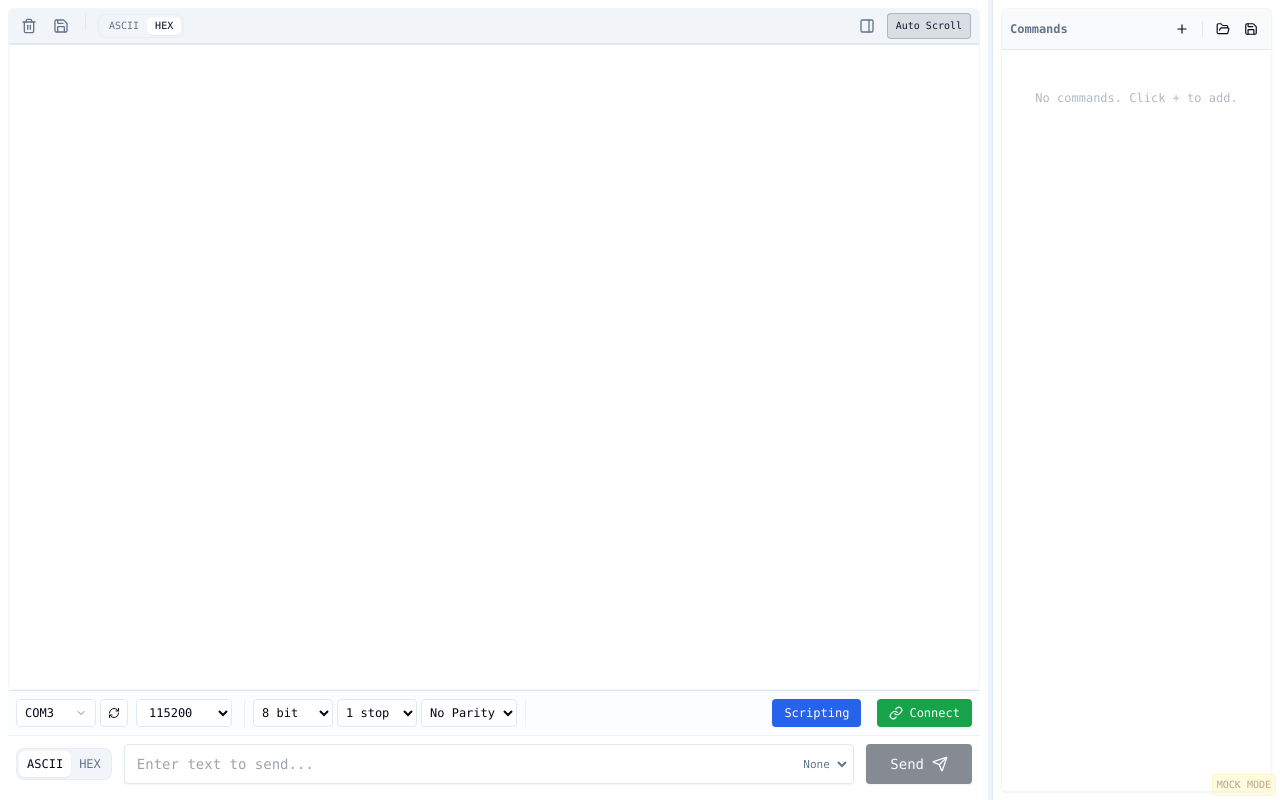
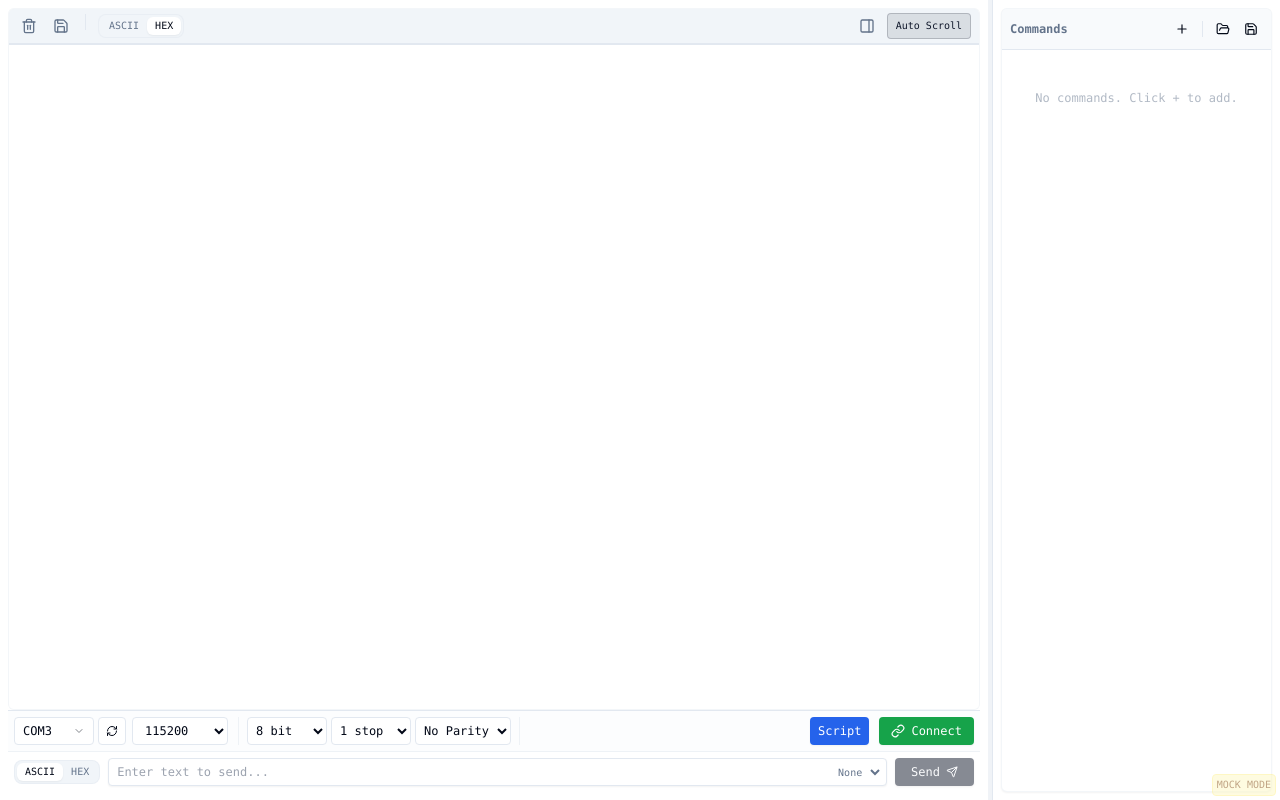
Before and after one commit to motleylight/serial_master, a React (Vite) app in the folder src/ui/: page / in a window 1280 px wide. Built offline with nearby package versions, Linux system fonts and the light colour scheme.

Commit message:
Fix: layout optimization for 1080p screens and compact UI density

```diff
--- a/src/tauri/tauri.conf.json
+++ b/src/tauri/tauri.conf.json
@@ -13,8 +13,8 @@
     "windows": [
       {
         "title": "SerialMaster",
-        "width": 1024,
-        "height": 768,
+        "width": 1200,
+        "height": 800,
         "resizable": true,
         "fullscreen": false
       }
--- a/src/ui/src/components/ControlPanel.tsx
+++ b/src/ui/src/components/ControlPanel.tsx
@@ -129,7 +129,7 @@ export function ControlPanel({
     return (
         <div className="flex flex-col border-t border-border bg-muted/20">
             {/* Top Row: Settings */}
-            <div className="flex flex-wrap items-center gap-2 p-2 border-b border-border/50 text-xs">
+            <div className="flex flex-wrap items-center gap-1.5 p-1.5 border-b border-border/50 text-xs">
                 {/* Port Selection (Custom Dropdown) */}
                 <div className="relative">
                     <button
@@ -197,10 +197,10 @@ export function ControlPanel({
                 {/* Connect Button */}
                 <button
                     onClick={onOpenScripting}
-                    className="ml-auto h-7 px-3 rounded flex items-center gap-1.5 font-medium transition-colors bg-blue-600 hover:bg-blue-700 text-white shadow-sm mr-2"
+                    className="ml-auto h-7 px-2 rounded flex items-center gap-1 font-medium transition-colors bg-blue-600 hover:bg-blue-700 text-white shadow-sm mr-1"
                     title="Scripting"
                 >
-                    <span className="text-xs">Scripting</span>
+                    <span className="text-xs">Script</span>
                 </button>
 
                 <button
@@ -215,11 +215,11 @@ export function ControlPanel({
             </div>
 
             {/* Bottom Row: Input & Send */}
-            <div className="flex items-center gap-3 p-2 bg-background">
+            <div className="flex items-center gap-2 p-1.5 bg-background">
                 <HexSwitch
                     checked={isHex}
                     onChange={setIsHex}
-                    size="md"
+                    size="sm"
                 />
 
                 <div className="flex items-center gap-2 flex-1">
@@ -231,7 +231,7 @@ export function ControlPanel({
                             onKeyDown={handleKeyDown}
                             placeholder={isHex ? "Enter Hex (e.g. AA BB CC)" : "Enter text to send..."}
                             className={cn(
-                                "w-full h-10 px-3 text-sm border border-input rounded shadow-sm focus:outline-none focus:ring-1 focus:ring-primary",
+                                "w-full h-7 px-2 text-xs border border-input rounded shadow-sm focus:outline-none focus:ring-1 focus:ring-primary",
                                 isHex && "font-mono"
                             )}
                         />
@@ -239,7 +239,7 @@ export function ControlPanel({
                             <select
                                 value={appendMode}
                                 onChange={(e) => setAppendMode(e.target.value as any)}
-                                className="h-8 text-[11px] bg-transparent border-none text-muted-foreground focus:ring-0 cursor-pointer hover:bg-black/5 rounded px-1"
+                                className="h-6 text-[10px] bg-transparent border-none text-muted-foreground focus:ring-0 cursor-pointer hover:bg-black/5 rounded px-1"
                                 title="Line Ending"
                             >
                                 <option value="None">None</option>
@@ -254,9 +254,9 @@ export function ControlPanel({
                 <button
                     onClick={handleSend}
                     disabled={!connected || !input}
-                    className="h-10 px-6 bg-primary text-primary-foreground rounded shadow hover:bg-primary/90 disabled:opacity-50 flex items-center gap-2 font-medium transition-colors"
+                    className="h-7 px-4 bg-primary text-primary-foreground rounded shadow hover:bg-primary/90 disabled:opacity-50 flex items-center gap-1.5 font-medium transition-colors text-xs"
                 >
-                    Send <Send className="w-4 h-4" />
+                    Send <Send className="w-3 h-3" />
                 </button>
             </div>
         </div>
```
